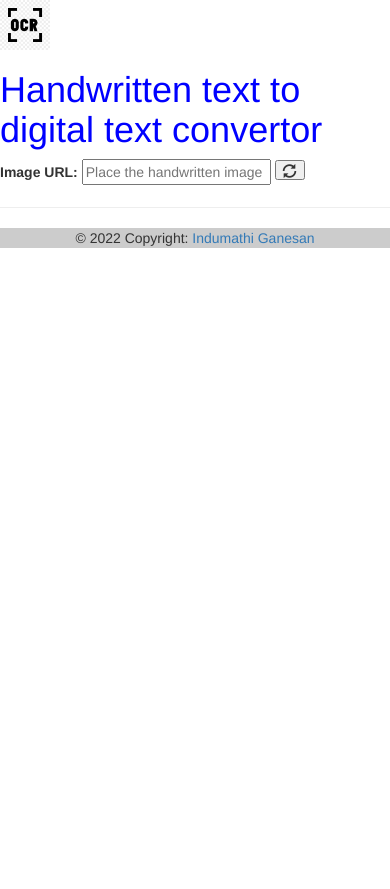
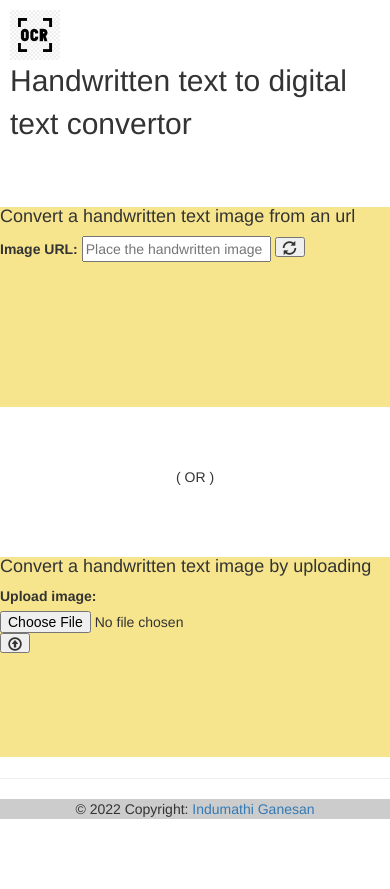
Before and after one commit to Indumathi90/handwrittentodigital, a Flask app: page / in a window 390 px wide. Before the commit the page ends 248 px from the top, so only its background shows below. Run offline with Flask 2, Linux system fonts and the light colour scheme.

Commit message:
update uploading image

```diff
--- a/controller.py
+++ b/controller.py
@@ -1,6 +1,7 @@
 import os
 import time
 
+from PIL import Image
 from azure.cognitiveservices.vision.computervision import ComputerVisionClient
 from azure.cognitiveservices.vision.computervision.models import OperationStatusCodes
 from flask import Flask, render_template, request
@@ -11,7 +12,8 @@ app = Flask(__name__)
 computer_vision_key = os.environ['COMPUTER_VISION_KEY']
 computer_vision_name = os.environ['COMPUTER_VISION_NAME']
 computer_vision_endpoint = f"https://{computer_vision_name}.cognitiveservices.azure.com/"
-computer_vision_client = ComputerVisionClient(computer_vision_endpoint, CognitiveServicesCredentials(computer_vision_key))
+computer_vision_client = ComputerVisionClient(computer_vision_endpoint,
+                                              CognitiveServicesCredentials(computer_vision_key))
 
 
 @app.route("/")
@@ -19,11 +21,38 @@ def home():
     return render_template('home.html')
 
 
-@app.route("/results")
-def results():
-    image_url = request.args.get("image_url")
+@app.route("/convert_from_url", methods=['POST'])
+def convert_from_url():
+    image_url = request.form['image_url']
     digital_text = convert_text_from_image_url(image_url)
     return render_template('converted_text.html', digital_text=digital_text)
+
+
+@app.route("/convert_from_local", methods=['POST'])
+def convert_from_local():
+    uploaded_image = request.files['image']
+    digital_text = convert_text_from_uploaded_image(uploaded_image)
+    return render_template('converted_text.html', digital_text=digital_text)
+
+
+def convert_text_from_uploaded_image(image_stream):
+    read_response = computer_vision_client.read_in_stream(image_stream, raw=True, language='en')
+    read_operation_location = read_response.headers["Operation-Location"]
+    operation_id = read_operation_location.split("/")[-1]
+    while True:
+        read_result = computer_vision_client.get_read_result(operation_id)
+        if read_result.status not in ['notStarted', 'running']:
+            break
+        time.sleep(1)
+
+    digital_text = ""
+    # Print the detected text, line by line
+    if read_result.status == OperationStatusCodes.succeeded:
+        for text_result in read_result.analyze_result.read_results:
+            for line in text_result.lines:
+                digital_text = digital_text + '\n' + line.text
+
+    return digital_text
 
 
 def convert_text_from_image_url(image_url):
--- a/requirements.txt
+++ b/requirements.txt
@@ -1,2 +1,3 @@
 Flask~=2.2.2
 azure-cognitiveservices-vision-computervision
+pillow
--- a/templates/form.html
+++ b/templates/form.html
@@ -1,7 +1,28 @@
-<div>
-    <form action="/results">
-      <label>Image URL: </label>
-      <input type="text" placeholder="Place the handwritten image url here" name="image_url">
-      <button type="submit"><i class="glyphicon glyphicon-refresh"></i></button>
-    </form>
+<div class="row">
+    <div class="hidden-md col-lg-1"></div>
+    <div class="col-md-12 col-lg-4 my-form">
+        <h4>Convert a handwritten text image from an url</h4>
+        <div>
+            <form action="/convert_from_url" method="POST">
+              <label>Image URL: </label>
+              <input type="text" placeholder="Place the handwritten image url here" name="image_url">
+              <button type="submit"><i class="glyphicon glyphicon-refresh"></i></button>
+            </form>
+        </div>
+    </div>
+    <div class="col-md-12 col-lg-2 or_txt">
+       ( OR )
+    </div>
+    <div class="col-md-12 col-lg-4 my-form">
+        <h4>Convert a handwritten text image by uploading</h4>
+        <div>
+            <form action="/convert_from_local" method="POST" enctype="multipart/form-data">
+              <label>Upload image: </label>
+              <input type="file"
+               accept="image/png, image/jpeg, image/jpg" placeholder="Upload the image here" name="image">
+              <button type="submit"><i class="glyphicon glyphicon-upload"></i></button>
+            </form>
+        </div>
+    </div>
+    <div class="hidden-md col-lg-1"></div>
 </div>
--- a/templates/header.html
+++ b/templates/header.html
@@ -4,8 +4,35 @@
     body {
       padding-bottom: 70px;
     }
+    .or_txt {
+        text-align: center;
+        line-height: 10;
+    }
+    .my-form {
+        background-color: #f6e58d;
+        min-height: 200px !important;
+        border-radius: 10px;
+    }
+    .title {
+        padding-bottom: 40px;
+        font-size: 30px;
+    }
+    .result_header {
+        margin: 0px;
+        font-size: 26px;
+        text-align: center;
+    }
+    .print_output {
+        padding: 25px;
+    }
+    .heading {
+        margin: 0px;
+        padding: 10px;
+    }
   </style>
 </head>
 <body>
-<a href="/"><img src="{{url_for('static', filename='ocr_logo.png')}}" width="50px" height="50px" padding="15px"></a>
-<h1 style="color:blue;">Handwritten text to digital text convertor</h1>
+<div class="row heading">
+  <div class="col-sm-1"><a href="/"><img src="{{url_for('static', filename='ocr_logo.png')}}" width="50px" height="50px" padding="15px"></a></div>
+  <div class="col-sm-11 title">Handwritten text to digital text convertor</div>
+</div>
```
Also changed, not shown: templates/converted_text.html (+9 -6 lines).
